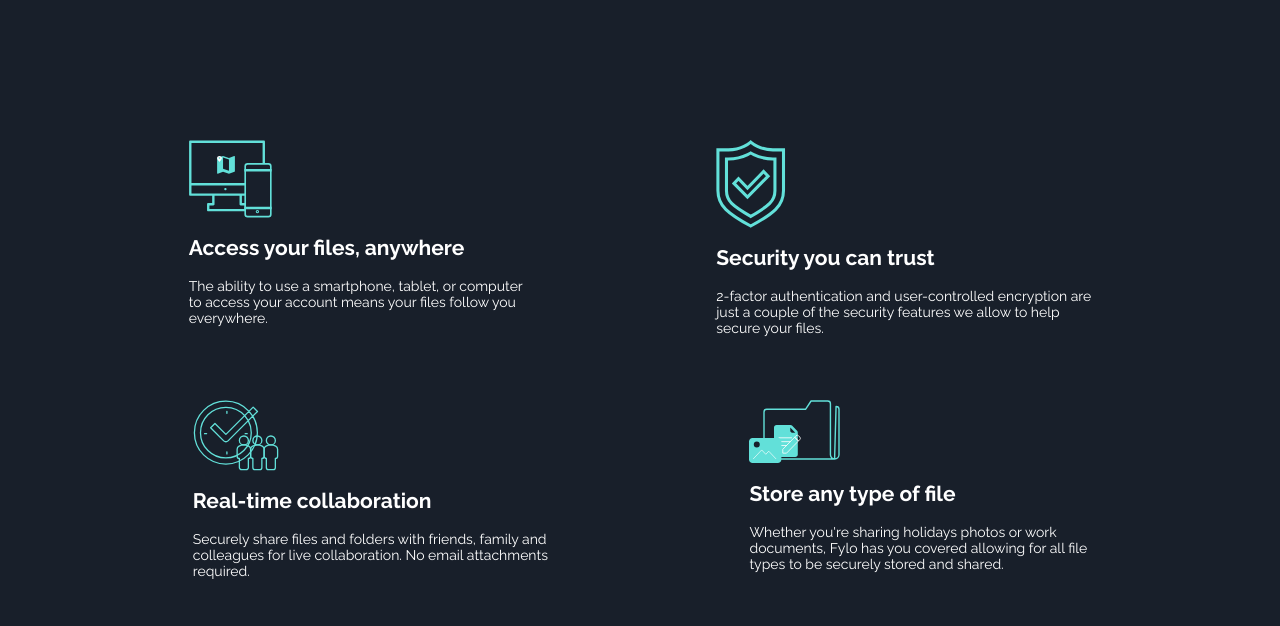
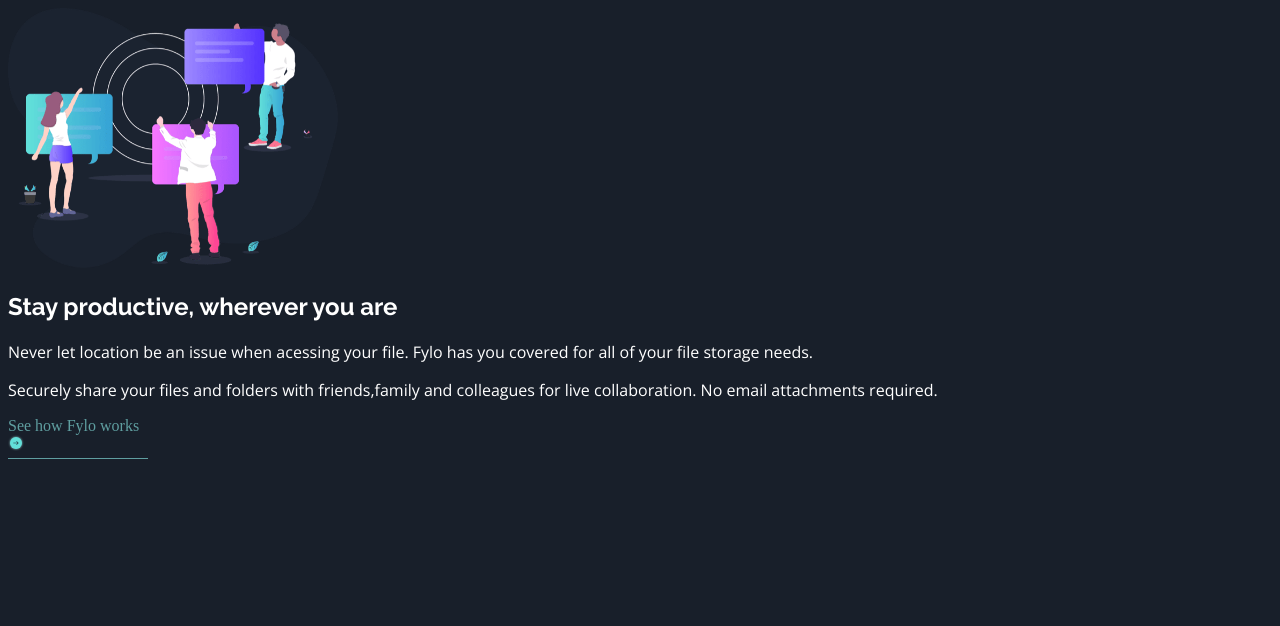
Before and after one commit to Magicinlittlethings/FyloProject, a plain HTML site: page index.html in a window 1280 px wide. Drawn offline with nearby package versions, Linux system fonts and the light colour scheme.

Commit message:
Add files via upload

```diff
--- a/index.html
+++ b/index.html
@@ -1,79 +1,31 @@
-<html lang="en">
-<head>
-    <meta charset="UTF-8">
-    <meta http-equiv="X-UA-Compatible" content="IE=edge">
-    <meta name="viewport" content="width=device-width, initial-scale=1.0">
-    <link rel="stylesheet" href="style.css">
-    <title>Fylo</title>
-</head>
-<body>
-  <main>
-      <!--Person1-->
-    <section class="navbar">
+<!DOCTYPE html>
+<html>
+  <head>
+    <meta http-equiv="content-type" content="text/html; charset=utf-8" />
 
-    </section>
-    <section class="landing-page">
-    </section>
-    <!--Ebube-->
-    <section class="features" id ="box2">
-         <div  style="margin-bottom: 30px;">
-          <img src="images/icon-access-anywhere.svg" />
-          <h2>Access your files, anywhere</h2>
-          <p>
-            The ability to use a smartphone, tablet, or computer<br> to access your
-            account means your files follow you <br> everywhere.
-          </p>
-        </div>
+    <link rel="stylesheet" href="style.css"/>
+    <link rel="preconnect" href="https://fonts.googleapis.com">
+    <link rel="preconnect" href="https://fonts.gstatic.com" crossorigin>
+    <link href="https://fonts.googleapis.com/css2?family=Open+Sans:wght@400;700&family=Raleway:wght@400;700&display=swap" rel="stylesheet">
 
-        <div>
-          <img src="images/icon-security.svg" />
-          <h2>Security you can trust</h2>
-          <p>
-            2-factor authentication and user-controlled encryption are<br> just a
-            couple of the security features we allow to help <br> secure your files.
-          </p>
-        </div>
-    </section>
+    <title>Frontend Mentor | Fylo Landing page with dark theme and features grid</title>
+  </head>
+  <body>
 
-    <section class="features" id="box3">
-        <div style="margin-bottom: 30px;">
-          <img src="images/icon-collaboration.svg" />
-          <h2>Real-time collaboration</h2>
-          <p>
-            Securely share files and folders with friends, family and <br>colleagues
-            for live collaboration. No email attachments <br> required.
-          </p>
-        </div>
+   <img src="image1.png" alt="image1.png" width="330" height="260"/>
 
-        <div >
-          <img src="images/icon-any-file.svg" />
-          <h2>Store any type of file</h2>
-          <p>
-            Whether you're sharing holidays photos or work <br> documents, Fylo has
-            you covered allowing for all file <br> types to be securely stored and
-            shared.
-          </p>
-        </div>
-      </section>
 
-    <!--Gracia-->
-    <section class="stay-productive">
+    <h2>Stay productive, wherever you are</h2>
 
-    </section>
-    <!--Khadijat-->
-    <section class="testimonials">
+    <p>Never let location be an issue when acessing your file. Fylo has you covered for all of your file storage needs.</p>
 
-    </section>
-    <!--person2-->
-    <section class="signup">
+    <p>Securely share your files and folders with friends,family and colleagues for live collaboration. No email attachments required.</p>
 
-    </section>
-    <!--Seyi-->
-    <section class="footer">
+   <div class="ini">
+     <a href="#" class="ini2">See how Fylo works</a>
+     <img src="image3.svg" alt="image3.svg">
+   </div>
 
-    </section>
 
-  </main>
-
-</body>
+  </body>
 </html>
--- a/style.css
+++ b/style.css
@@ -1,56 +1,27 @@
-@import url("https://fonts.googleapis.com/css2?family=Open+Sans:wght@400;700&family=Raleway:wght@400;700&display=swap");
-
-body {
-  font-family: "Raleway", sans-serif;
+body{
   background-color: hsl(218, 28%, 13%);
-  font-size: 14px;
-  color: hsl(0, 0%, 100%);
-  font-weight: 400, 700;
-}
-/*person1*/
-
-/*Ebube*/
-.features {
-  background-color: hsl(218, 28%, 13%);
-  font-size: 14px;
-  color: hsl(0, 0%, 100%);
-  @font-face {
-    font-family: Open Sans;
-    src: url(https://fonts.google.com/specimen/Open+Sans);
-  }
-  font-weight: 400, 700;
 }
 
-
-main {
-  display: flex;
-  padding: 6em;
-  margin-top: 4em;
-  flex-direction: column;
+h2{
+  color: white;
+  font-family: 'Raleway', sans-serif;
+  font-size: 14;
 }
 
-#box2 {
-  display: flex;
-  flex-direction: row;
-  justify-content: space-around;
-  margin-bottom: 30px;
-  flex-wrap: wrap;
+p{
+  color: white;
+  font-family: 'Open Sans', sans-serif;
+  font-size: 11;
 }
 
-#box3 {
-  display: flex;
-  flex-direction: row;
-  justify-content: space-around;
-  margin-bottom: 50px;
-  flex-wrap: wrap;
+.ini2{
+  color: cadetblue;
+  text-decoration-color: cadetblue;
+  text-decoration: none;
 }
 
-/*Gracia*/
-
-/*Khadijat*/
-
-/*Person2*/
-
-
-
-/*Seyi*/
+.ini{
+border-bottom: 1px solid cadetblue;
+width: 140px;
+padding-bottom: 3px;
+}
```
Also changed, not shown: image1.png (added), image3.svg (added).
